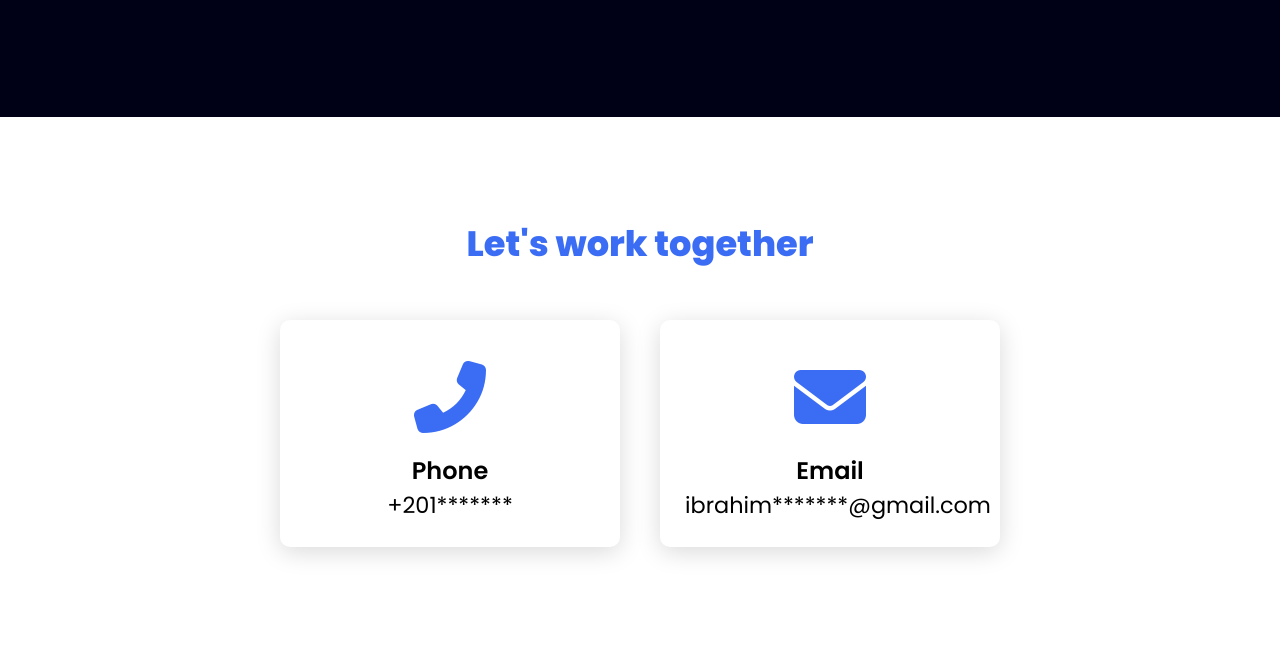
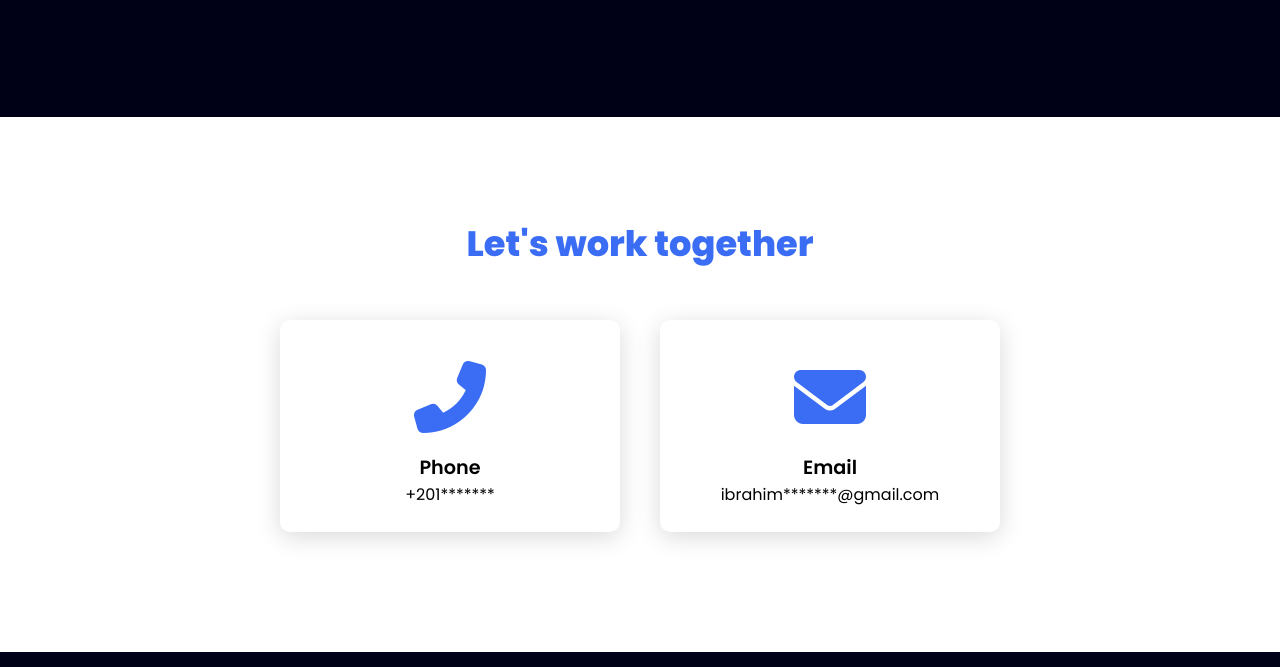
Before and after one commit to 01012673628/Html-and-css-templet-one, a plain HTML site: page index.html in a window 1280 px wide. Shown: the part 3324-3991 px from the top of the page. Drawn offline with Linux system fonts and the light colour scheme.

Commit message:
Update style.css

```diff
--- a/style.css
+++ b/style.css
@@ -193,11 +193,11 @@ section{
    text-align: center;
  }
  .Contact-info span{
-   font-size: 1.5em;
+   font-size: 1.2em;
    font-weight: 600;
  }
  .Contact-info p{
-   font-size: 1.4em;
+   font-size: 1em;
  }
  .footer{
   background-color: #000016;
```
